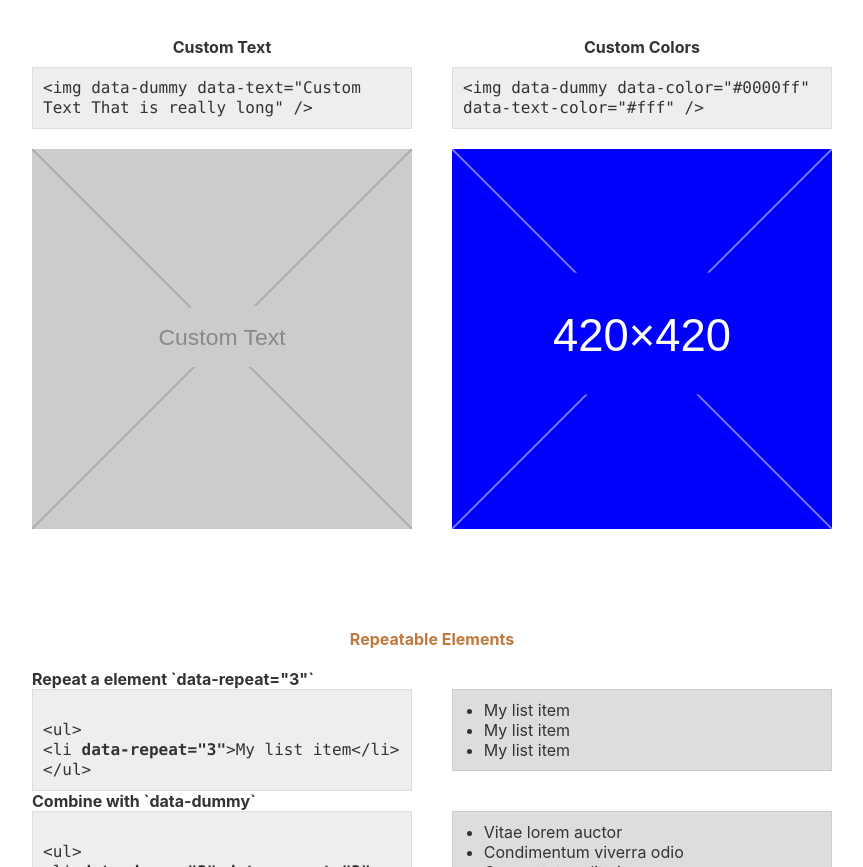
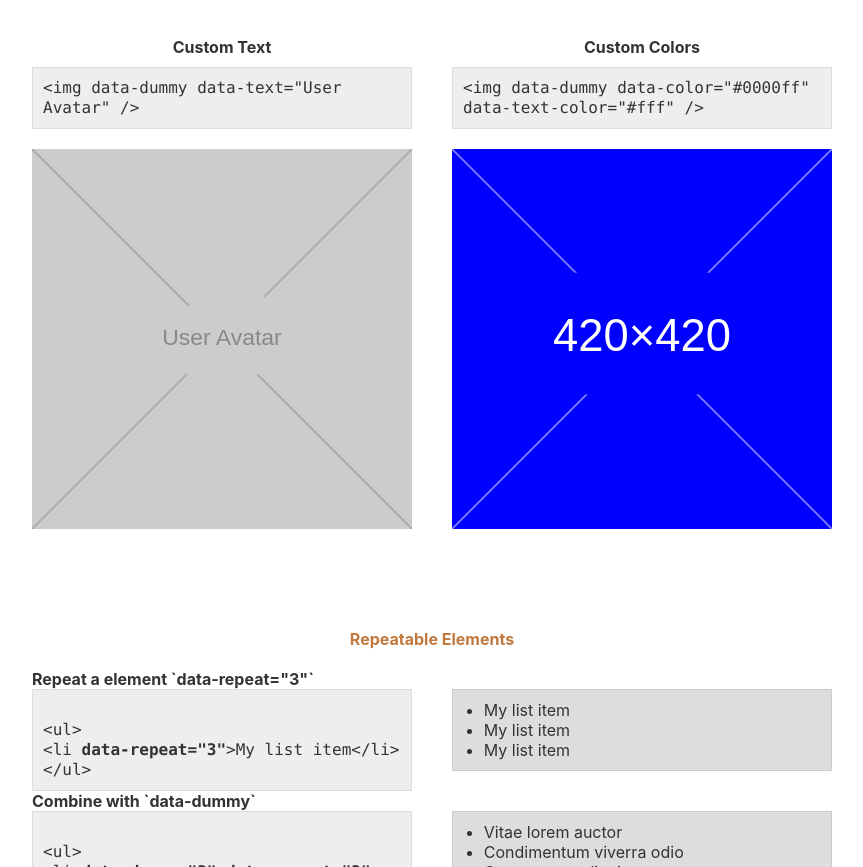
Before and after one commit to paulcollett/dummyjs, a website: page index.html in a window 1280 px wide. Shown: the part 1808-2675 px from the top of the page, without its empty margins (208-1071 px from the left). Drawn offline with Linux system fonts and the light colour scheme.

Commit message:
update readme with new functionality

```diff
--- a/index.html
+++ b/index.html
@@ -136,9 +136,9 @@
       <div class="doc-grid_item u-mb-40">
         <div class="code-label u-text-c u-mb-10">Custom Text</div>
         <div class="code-block u-mb-20">
-          &lt;img data-dummy data-text="Custom Text That is really long" />
+          &lt;img data-dummy data-text="User Avatar" />
         </div>
-        <img data-dummy data-text="Custom Text" />
+        <img data-dummy data-text="User Avatar" />
       </div>
       <div class="doc-grid_item u-mb-40">
         <div class="code-label u-text-c u-mb-10">Custom Colors</div>
```
Also changed, not shown: readme.md.
